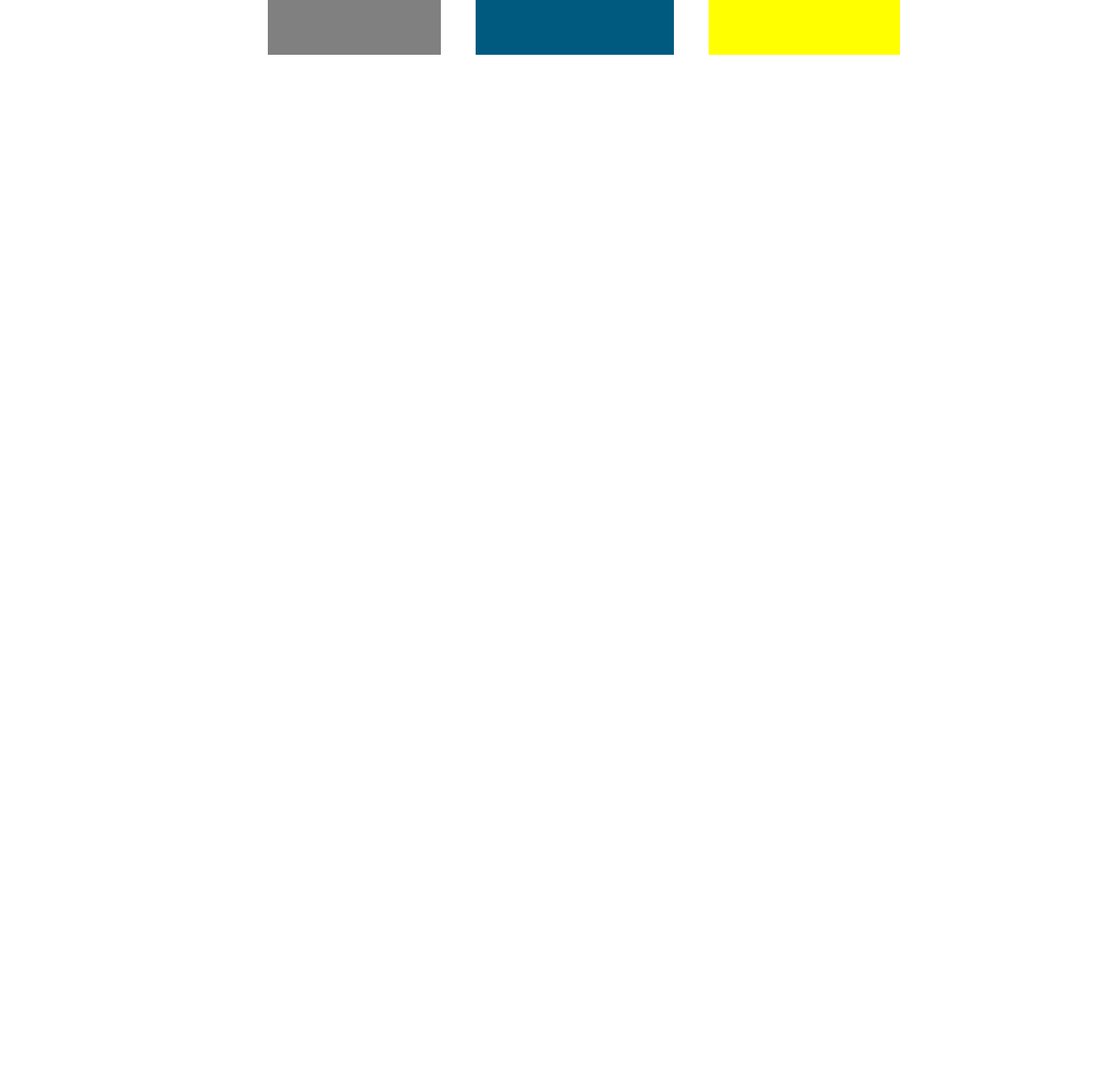
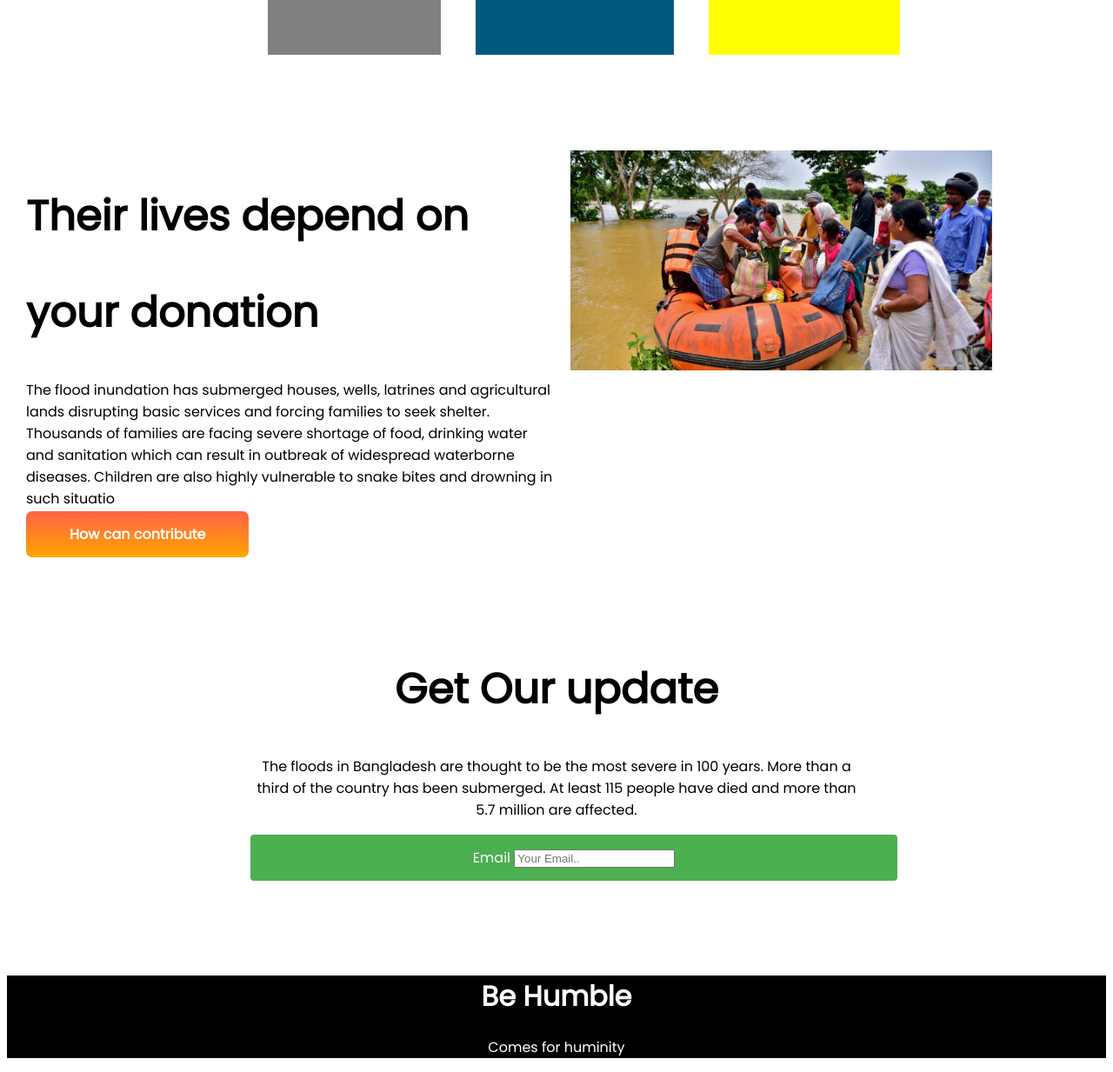
Before and after one commit to Najmulbokhare07/Assinment, a plain HTML site: page index.html in a window 1280 px wide. Shown: the part 2474-3707 px from the top of the page at 87% size. Before the commit the page ends 2645 px from the top, so only its background shows below. Drawn offline with Linux system fonts and the light colour scheme.

Commit message:
finallyadd

```diff
--- a/index.html
+++ b/index.html
@@ -80,6 +80,40 @@
 
         </div>
     </section>
+    <section class="life">
+        <div class="half">
+            <h2 class="fontbig">Their lives depend on</h2>
+            <h2 class="fontbig">your donation</h2>
+            <p>The flood inundation has submerged houses, wells, latrines and agricultural lands disrupting basic
+                services and forcing families to seek shelter. Thousands of families are facing severe shortage of food,
+                drinking water and sanitation which can result in outbreak of widespread waterborne diseases. Children
+                are also highly vulnerable to snake bites and drowning in such situatio</p>
+            <a class="button" href="#">How can contribute</a>
+
+        </div>
+        <div class="half">
+            <img src="images/donation5.jpg">
+        </div>
+    </section>
+    <section class="update">
+        <h1 class="fontbig">Get Our update</h1>
+        <p>The floods in Bangladesh are thought to be the most severe in 100 years. More than a third of the country has
+            been submerged. At least 115 people have died and more than 5.7 million are affected. </p>
+        <div class="email">
+            <form>
+                <label for="fname">Email</label>
+                <input type="text" id="Email" name="Email" placeholder="Your Email..">
+            </form>
+        </div>
+
+
+    </section>
+    <footer>
+        <div class="footer">
+            <h1>Be Humble</h1>
+            <p>Comes for huminity</p>
+        </div>
+    </footer>
 
 
 </body>
--- a/style.css
+++ b/style.css
@@ -84,3 +84,41 @@ body {
 .planeall {
     display: flex;
 }
+
+.life {
+    display: flex;
+    padding-left: 12px;
+}
+
+.half {
+    width: 50%;
+    padding: 10px;
+}
+
+.half img {
+    width: 80%;
+}
+
+.update {
+    text-align: center;
+    padding: 80px 280px;
+}
+
+.email {
+    width: 100%;
+    background-color: #4CAF50;
+    color: white;
+    padding: 14px 20px;
+    margin: 8px 0;
+    border: none;
+    border-radius: 4px;
+}
+
+.footer {
+    left: 0;
+    bottom: 0;
+    width: 100%;
+    background-color: black;
+    color: white;
+    text-align: center;
+}
```
